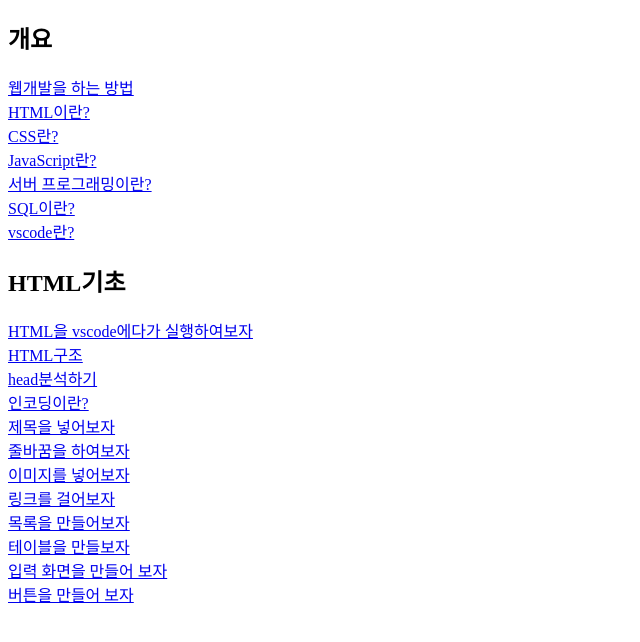
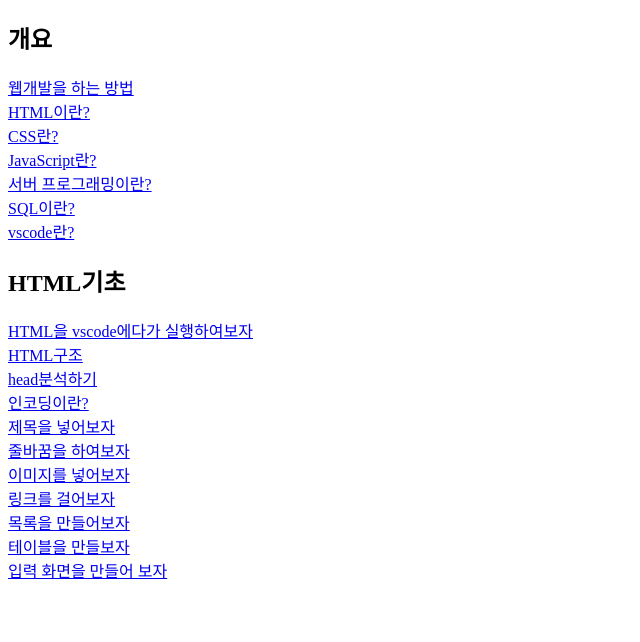
Before and after one commit to anyoungjin20040106/htmldocx, a plain HTML site: page c/menu.html in a window 1280 px wide. Shown: the whole page, without its empty margins (0-640 px from the left). Drawn offline with Linux system fonts and the light colour scheme.

Commit message:
del chapter 12

```diff
--- a/c/menu.html
+++ b/c/menu.html
@@ -8,7 +8,7 @@
 <script>
     let titles = {
         "개요": ["웹개발을 하는 방법", "HTML이란?", "CSS란?", "JavaScript란?", "서버 프로그래밍이란?", "SQL이란?", "vscode란?"],
-        "HTML기초": ["HTML을 vscode에다가 실행하여보자", "HTML구조","head분석하기","인코딩이란?","제목을 넣어보자","줄바꿈을 하여보자","이미지를 넣어보자","링크를 걸어보자","목록을 만들어보자","테이블을 만들보자","입력 화면을 만들어 보자","버튼을 만들어 보자"],
+        "HTML기초": ["HTML을 vscode에다가 실행하여보자", "HTML구조","head분석하기","인코딩이란?","제목을 넣어보자","줄바꿈을 하여보자","이미지를 넣어보자","링크를 걸어보자","목록을 만들어보자","테이블을 만들보자","입력 화면을 만들어 보자"],
     };
     let idx = 1;
     for (let title in titles) {
```
Also changed, not shown: trst.html (deleted, +0 -1 lines).
